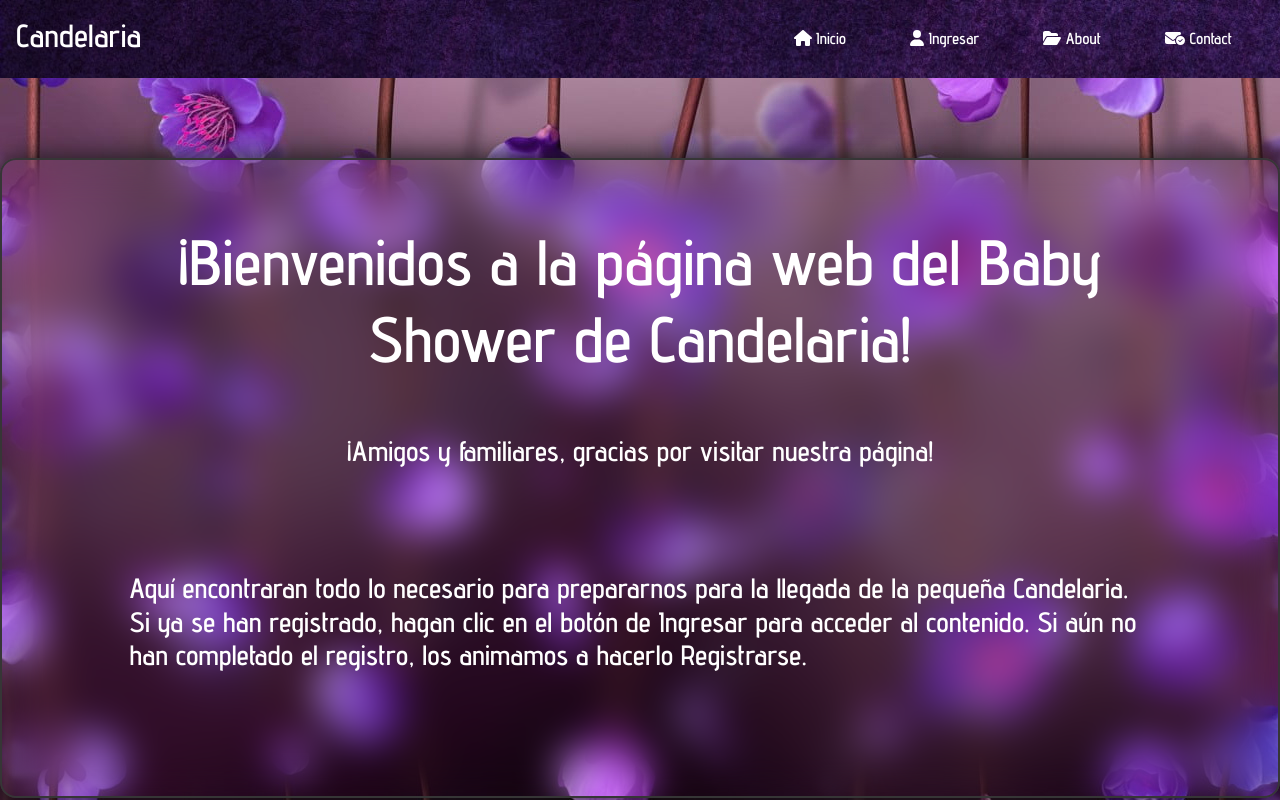
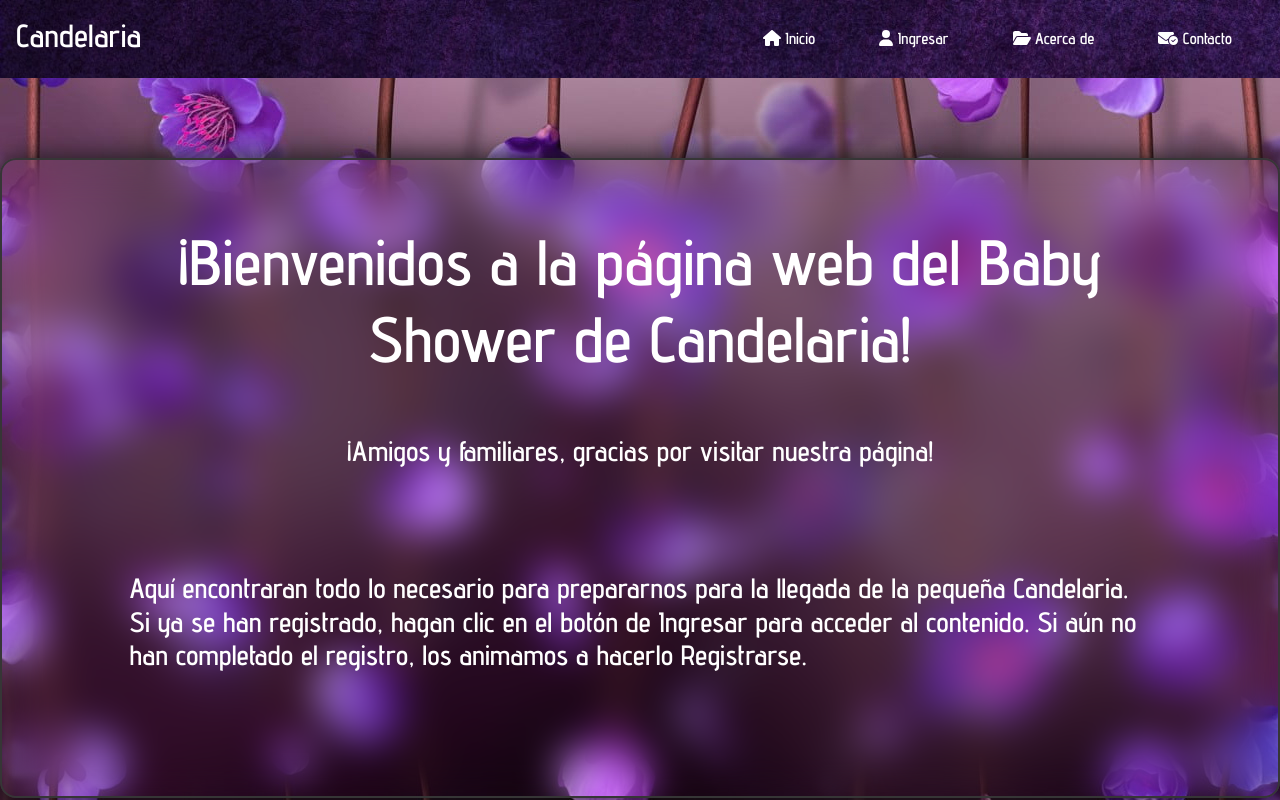
Before and after one commit to AESALVA/babyShowerCande, a React (Vite) app: page / in a window 1280 px wide. Built offline with nearby package versions, Linux system fonts and the light colour scheme; a web font is replaced by a local one.

Commit message:
features messages

```diff
--- a/src/Components/Contact.jsx
+++ b/src/Components/Contact.jsx
@@ -3,7 +3,7 @@ import React from "react";
 const Contact = () => {
   return (
     <div id="Contact" className="Glass">
-      <h1 className="title">Contact</h1>
+      <h1 className="title">Contacto</h1>
       <div className="text">
         <h3>
           ¡Gracias por visitar nuestra página web y si están interesados en realizar un obsequio,
--- a/src/Components/Footer.jsx
+++ b/src/Components/Footer.jsx
@@ -20,10 +20,10 @@ const Footer = () => {
         <img src={CandelariaLogo} alt="CandelariaLogo"  />
       </NavLink>
       <ul className='FooterNav'>
-      <li><NavLink to='/' >Home</NavLink></li>
-        <li>{!auth.auth.name?(<NavLink to="/babyShowerCande/Login">Login</NavLink>):(<NavLink onClick={auth.logout}>{auth.auth.name}</NavLink>)}</li>
-        <li><NavLink to="/babyShowerCande/About">About</NavLink></li>
-        <li><NavLink to="/babyShowerCande/Contact">Contact</NavLink></li>
+      <li><NavLink to='/' >Inicio</NavLink></li>
+        <li>{!auth.auth.name?(<NavLink to="/babyShowerCande/Login">Ingresar</NavLink>):(<NavLink onClick={auth.logout}>{auth.auth.name}</NavLink>)}</li>
+        <li><NavLink to="/babyShowerCande/About">Acerca de</NavLink></li>
+        <li><NavLink to="/babyShowerCande/Contact">Contacto</NavLink></li>
       </ul>
       <p>Copyright © 2023 Angel Eduardo Salva</p>
     </div>
--- a/src/Components/NavBar.jsx
+++ b/src/Components/NavBar.jsx
@@ -65,12 +65,12 @@ const NavBar = () => {
           </li>
           <li>
             <NavLink to="/babyShowerCande/About">
-              <FontAwesomeIcon icon={faFolderOpen} /> About
+              <FontAwesomeIcon icon={faFolderOpen} /> Acerca de
             </NavLink>
           </li>
           <li>
             <NavLink to="/babyShowerCande/Contact">
-              <FontAwesomeIcon icon={faEnvelopeCircleCheck} /> Contact
+              <FontAwesomeIcon icon={faEnvelopeCircleCheck} /> Contacto
             </NavLink>
           </li>
         </ul>
@@ -92,12 +92,12 @@ const NavBar = () => {
           </li>
           <li>
             <NavLink to="/babyShowerCande/About">
-              <FontAwesomeIcon icon={faFolderOpen} /> About
+              <FontAwesomeIcon icon={faFolderOpen} /> Acerca de
             </NavLink>
           </li>
           <li>
             <NavLink to="/babyShowerCande/Contact">
-              <FontAwesomeIcon icon={faEnvelopeCircleCheck} /> Contact
+              <FontAwesomeIcon icon={faEnvelopeCircleCheck} /> Contacto
             </NavLink>
           </li>
         </ul>
```
